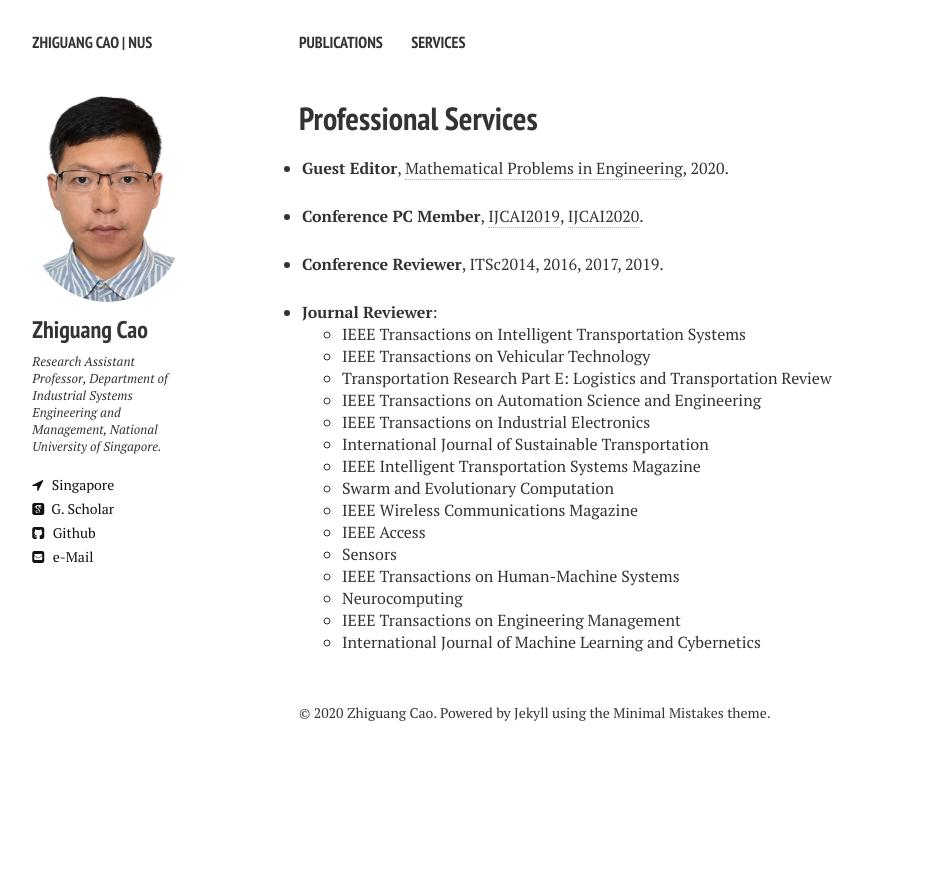
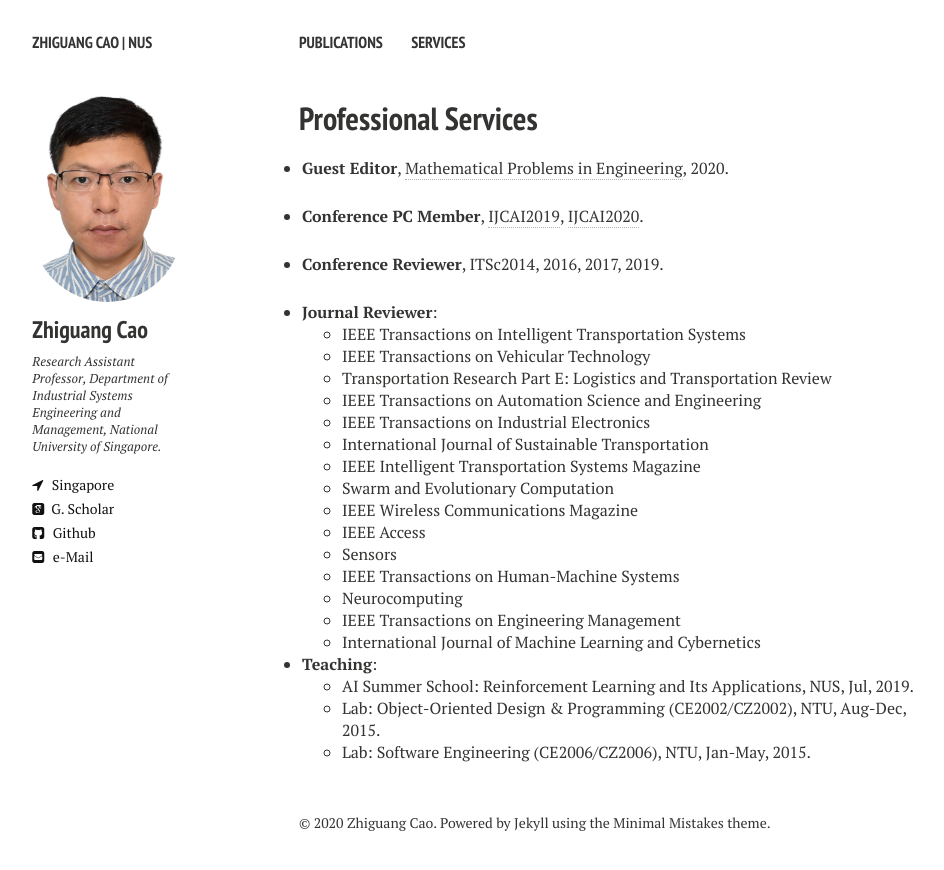
Before and after one commit to zhiguangcaosg/zhiguangcaosg.github.io, a Jekyll site: the page built from tools.md, in a window 1280 px wide. Shown: the top 870 px of the page, without its empty margins (21-965 px from the left). Built offline with Jekyll 4.4.1, drawn with Linux system fonts in a browser that asks for light colours; nearby versions of some CDN libraries.

Commit message:
Update tools.md

```diff
--- a/tools.md
+++ b/tools.md
@@ -63,4 +63,15 @@ comments: false
 	</ul>
 </li>
 
+<li>
+<b>Teaching</b>:
+	<ul>
+	<li> AI Summer School: Reinforcement Learning and Its Applications, NUS, Jul, 2019.
+	</li>
+	<li> Lab: Object-Oriented Design & Programming (CE2002/CZ2002), NTU, Aug-Dec, 2015.
+	</li>
+	<li> Lab: Software Engineering (CE2006/CZ2006), NTU, Jan-May, 2015.
+	</li>
+	</ul>
+</li>
 </ul>
```
